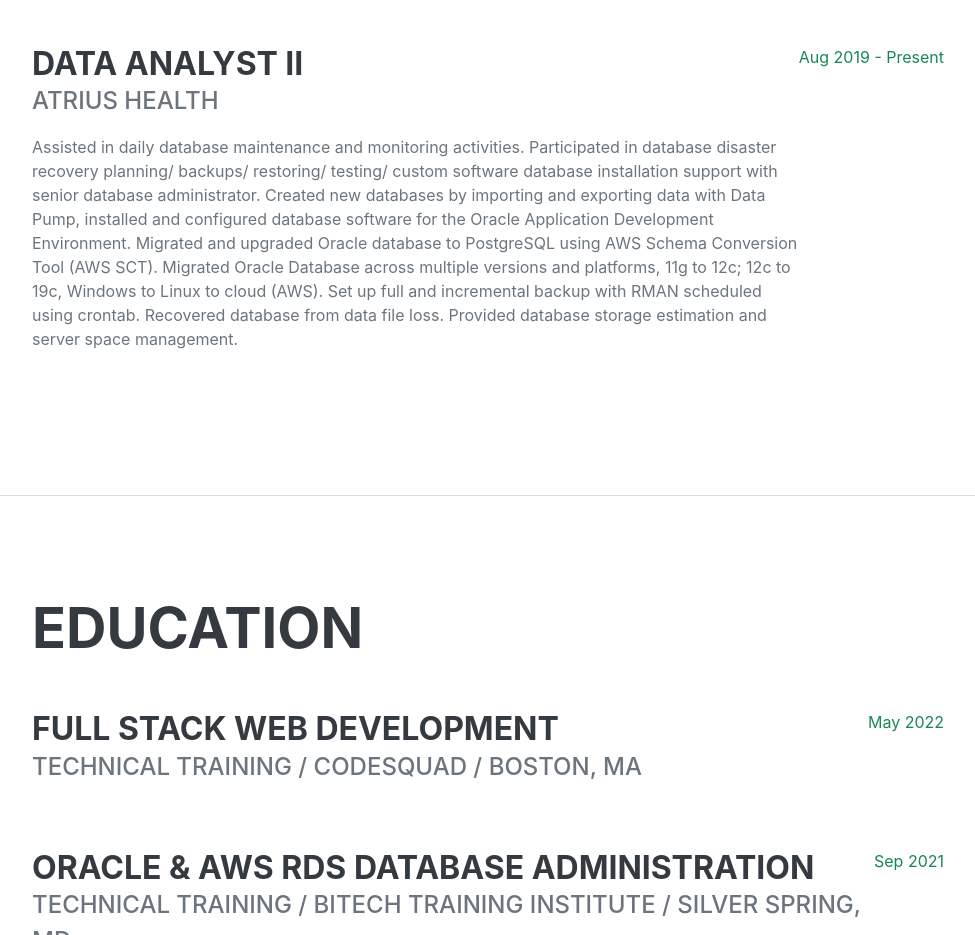
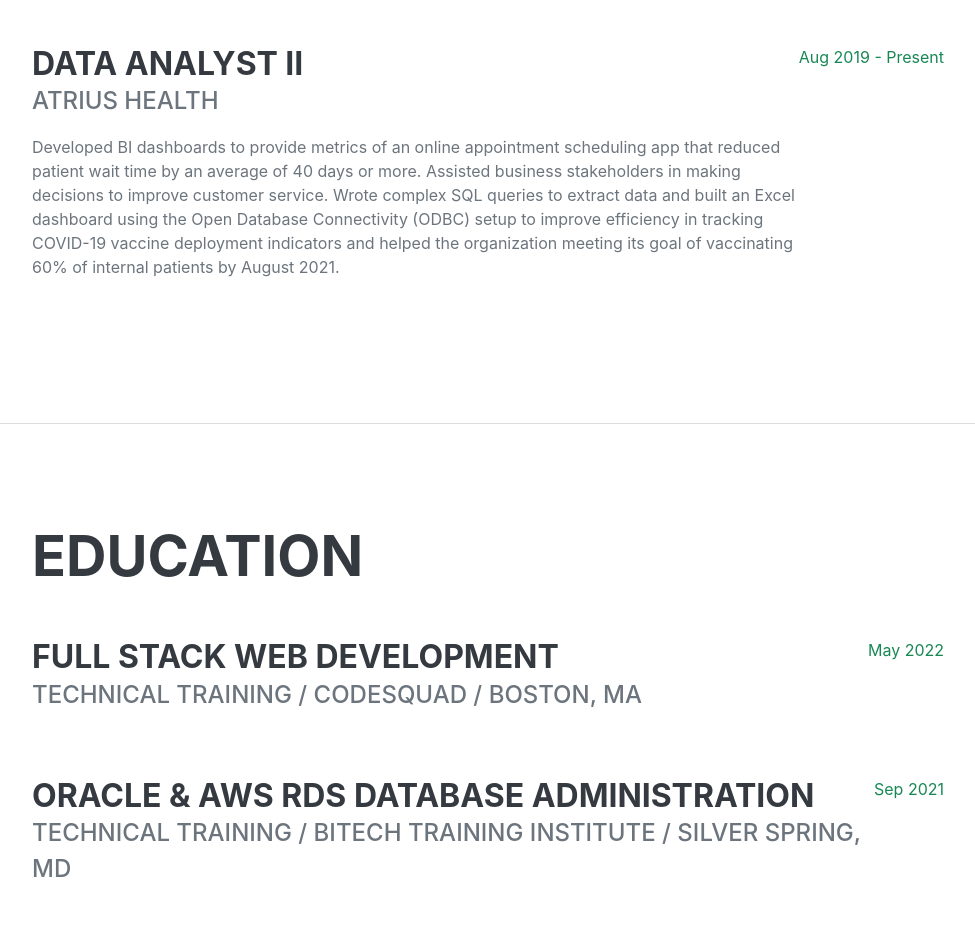
Before and after one commit to papohk/resume-ppo, a plain HTML site: page index.html in a window 1280 px wide. Shown: the part 1644-2579 px from the top of the page, without its empty margins (288-1263 px from the left). Drawn offline with nearby package versions, Linux system fonts and the light colour scheme; a web font is replaced by a local one.

Commit message:
made changes to experience content

```diff
--- a/index.html
+++ b/index.html
@@ -82,7 +82,7 @@
                         <div class="flex-grow-1">
                             <h3 class="mb-0">Data Analyst II</h3>
                             <div class="subheading mb-3">Atrius Health</div>
-                            <p>Assisted in daily database maintenance and monitoring activities. Participated in database disaster recovery planning/ backups/ restoring/ testing/ custom software database installation support with senior database administrator. Created new databases by importing and exporting data with Data Pump, installed and configured database software for the Oracle Application Development Environment. Migrated and upgraded Oracle database to PostgreSQL using AWS Schema Conversion Tool (AWS SCT). Migrated Oracle Database across multiple versions and platforms, 11g to 12c; 12c to 19c, Windows to Linux to cloud (AWS). Set up full and incremental backup with RMAN scheduled using crontab. Recovered database from data file loss. Provided database storage estimation and server space management.</p>
+                            <p>Developed BI dashboards to provide metrics of an online appointment scheduling app that reduced patient wait time by an average of 40 days or more. Assisted business stakeholders in making decisions to improve customer service. Wrote complex SQL queries to extract data and built an Excel dashboard using the Open Database Connectivity (ODBC) setup to improve efficiency in tracking COVID-19 vaccine deployment indicators and helped the organization meeting its goal of vaccinating 60% of internal patients by August 2021.</p>
                         </div>
                         <div class="flex-shrink-0"><span class="text-primary">Aug 2019 - Present</span></div>
                     </div>
```
